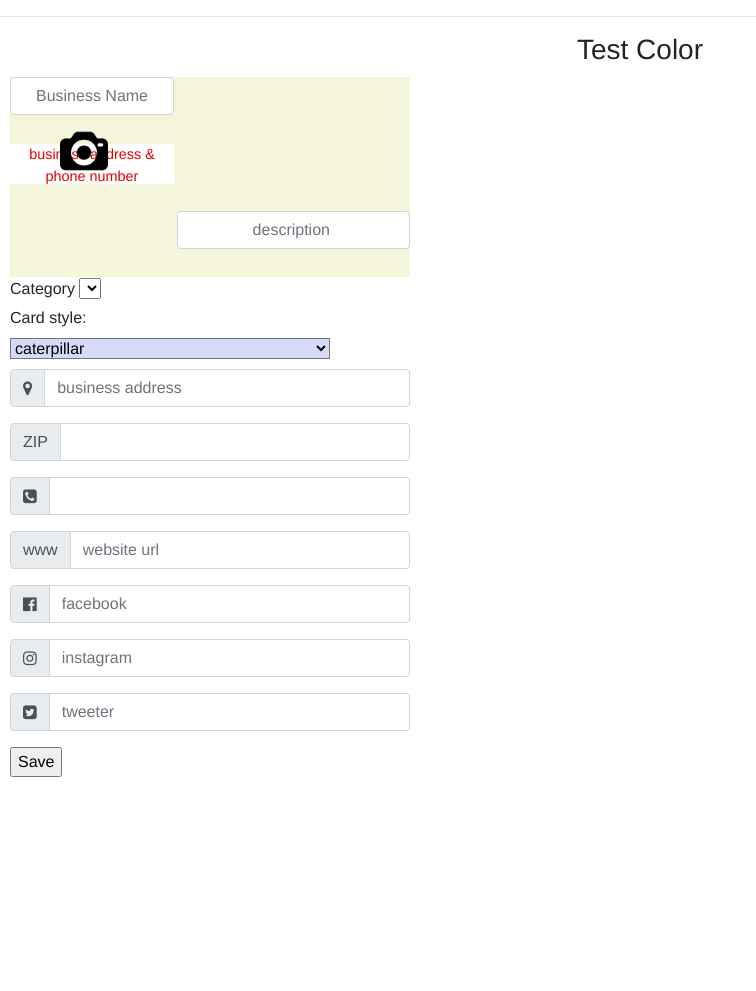
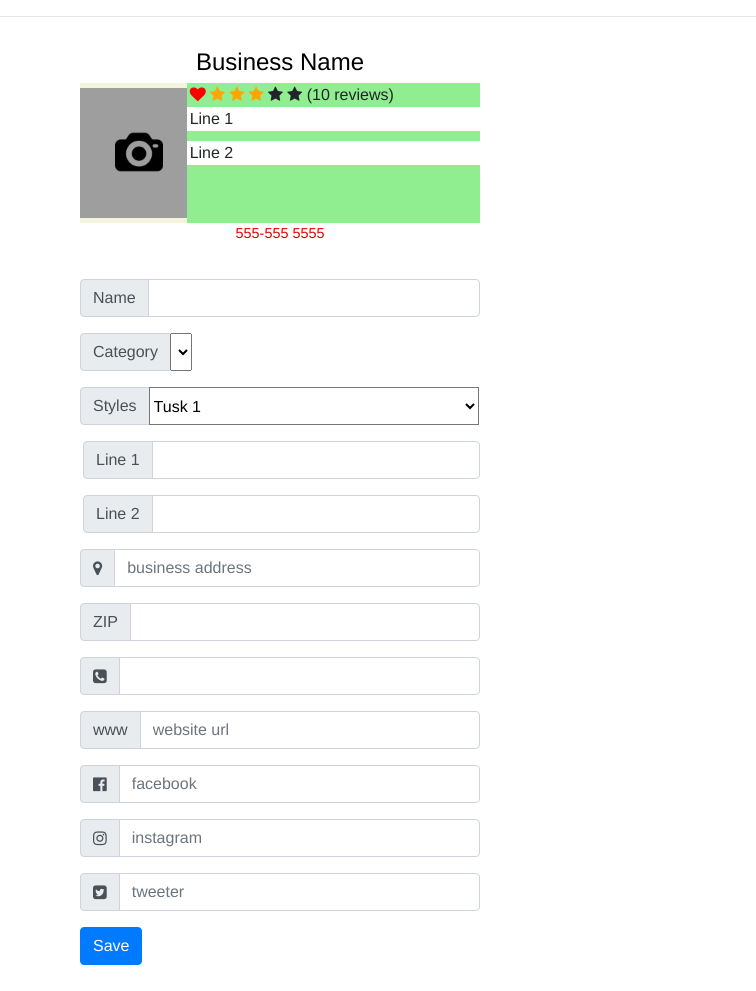
Before and after one commit to teopinillo/openforbusiness_live, a Django app: page /newbusiness in a window 1280 px wide. Shown: the part 92-1083 px from the top of the page, without its empty margins (0-756 px from the left). Before the commit the page ends 869 px from the top, so only its background shows below. Run offline with Django 3.2, Linux system fonts and the light colour scheme; the visitor is signed in with stand-in values (Sample User, id 1); data comes from the database, SQL or seed files in the repository; data that the repository does not hold is empty; some libraries are stand-ins or nearby versions; grey boxes are pictures that could not be loaded.

Commit message:
change on the color schemes

```diff
--- a/openforbusiness/openforbusiness/settings.py
+++ b/openforbusiness/openforbusiness/settings.py
@@ -34,7 +34,6 @@ AUTH_USER_MODEL = 'users.CustomUser'
 INSTALLED_APPS = [
     ##user app
     'users.apps.UsersConfig',
-    ##crispy_forms
     'crispy_forms',
     'sites.apps.SitesConfig',
     'django.contrib.admin',
--- /dev/null
+++ b/openforbusiness/openforbusiness/static/css/new_business_style.css
@@ -0,0 +1,13 @@
+
+.b_card {
+    height:auto;
+}
+
+#card_style {
+        width: 330px;
+        margin-bottom: 0;
+}
+
+#label_new_name {
+    margin-top: 5px;
+    }
--- a/openforbusiness/openforbusiness/static/css/styles.css
+++ b/openforbusiness/openforbusiness/static/css/styles.css
@@ -191,13 +191,9 @@ h1 {
     "b_name b_name"
     "img_area description"
     "b_address b_address";
-
     border-color: bisque;
     background-color: beige;
-    /*border-radius: 5px;*/
     margin-right : 10px;
-    /*border-style: solid;
-    border-width: 2px;*/
     position : relative;
 }
 
@@ -207,6 +203,7 @@ h1 {
     grid-area:b_name;
     text-align: center;
 }
+
 .business_description {
     grid-area : description;
 }
@@ -217,9 +214,7 @@ h1 {
     grid-area : b_address;
     text-align: center;
     font-size : large;
-
 }
-
 
 .custom_card {
     width:400px;
@@ -243,28 +238,22 @@ h1 {
 }
 
 .business_img {
-/*    max-height:100%;
-    max-width:100%;
-    vertical-align: middle;*/
     height: 100%;
     max-height: 120px;
     max-width : 130px;
     object-fit: contain;
-    /*border-radius: 5px;*/
 }
 
 .b_rating {
-    /*background-color: cadetblue;*/
     grid-area:b_rating;
     padding-left: 3px;
 }
 .b_line_1 {
-    /*background-color: darkcyan;*/
     grid-area:b_line_1;
     padding-left: 3px;
 }
 .b_line_2 {
-    /*background-color: chocolate;*/
+    margin-top: 10px;
     grid-area:b_line_2;
     padding-left: 3px;
 }
@@ -291,8 +280,8 @@ h1 {
     width : 48px;
     height : auto;
     position : absolute;
-    top : 50px;
-    left : 50px;
+    top : 85px;
+    left : 35px;
 }
 
 #div_address_id {
@@ -308,3 +297,39 @@ a.reviews {
     font-size: 12px;
     color: #2e2f32;
 }
+
+.model_card {
+    margin-bottom: 10px;
+    border-color: black;
+    border-width: 1px;
+    padding : 2px;
+}
+
+.photo-camera {
+    transition: box-shadow .3s;
+}
+
+.photo-camera:hover {
+    box-shadow: 0 0 11px rgba(33,33,33,.2);
+    border-radius:10px;
+    border: 1px solid #ccc;
+    background: #fff;
+    cursor: pointer;
+}
+
+.container {
+    display : flex;
+    gap : 5px;
+    flex-direction: row;
+    flex-wrap: wrap;
+}
+.scheme_card {
+    text-align: center;
+    background: lightblue;
+    width:300px;
+    margin : 5px;
+}
+
+#editlink a:link {
+    color:inherit;
+ }
--- a/openforbusiness/sites/admin.py
+++ b/openforbusiness/sites/admin.py
@@ -1,6 +1,6 @@
 from django.contrib import admin
 
-from sites.models import BusinessClasification, Business, ColorScheme, PersonFavorite
+from sites.models import BusinessClasification, Business, ColorScheme, PersonFavorite, BusinessReview
 
 class BusinessClasificationAdmin (admin.ModelAdmin):
     pass
@@ -14,7 +14,11 @@ class ColorSchemeAdmin (admin.ModelAdmin):
 class PersonFavoriteAdmin (admin.ModelAdmin):
     pass
 
+class BusinessReviewAdmin (admin.ModelAdmin):
+    pass
+
 admin.site.register ( BusinessClasification, BusinessClasificationAdmin)
 admin.site.register ( Business, BusinessAdmin )
 admin.site.register ( ColorScheme, ColorSchemeAdmin )
 admin.site.register ( PersonFavorite, PersonFavoriteAdmin )
+admin.site.register ( BusinessReview, BusinessReviewAdmin )
--- a/openforbusiness/sites/forms.py
+++ b/openforbusiness/sites/forms.py
@@ -1,7 +1,15 @@
-from django.forms import ModelForm
-from sites.models import Business
+from django.forms import ModelForm, Textarea
+from sites.models import Business,BusinessReview
 
 class BusinessForm (ModelForm):
     class Meta:
         model = Business
-        exclude = ["user"]
+        exclude = ['owner']
+
+class ReviewForm (ModelForm):
+    class Meta:
+        model = BusinessReview
+        fields = ['comment','score']
+        widgets = {
+            'comment':Textarea(attrs={'cols':80, 'rows':5}),
+        }
--- a/openforbusiness/sites/static/js/newbusiness.js
+++ b/openforbusiness/sites/static/js/newbusiness.js
@@ -4,40 +4,57 @@ document.addEventListener('DOMContentLoaded', function() {
     //b stand for business
 
     eCard = document.getElementById('bCard');
-    businessName = document.getElementById('businessName');
+    businessName = document.getElementById('label_new_name');
+    business_name_cont = document.getElementById('label_new_name_div');
+
     eCardStyle = document.getElementById('card_style');
     eCardStyle.style.backgroundColor = document.getElementById('option-201').style.backgroundColor;
+
     divAddress = document.getElementById('div_address_id');
     description1 = document.getElementById('description1');
     description2 = document.getElementById('description2');
+    des_ctnr = document.getElementById('des_ctnr');
     address_label = document.getElementById('address_label_id');
     address_label.style.color = '#e60000';
+    eCardStyle.onchange= showCardStyle;
+ }
+ )
 
-    eCardStyle.onchange = function () {
-        //v = eCardStyle.options[eCardStyle.selectedIndex].value;
-        //s = eCardStyle.options[eCardStyle.selectedIndex].text;
-        //console.log ("select change: " + s + v)
-        //eCard.style.backgroundColor = "#345623";
-        //console.log (this.options[this.selectedIndex].text);
-        middle_back = this.options[this.selectedIndex].dataset.background;
-        top_back = this.options[this.selectedIndex].dataset.topbackground;
-        top_text = this.options[this.selectedIndex].dataset.text;
-        bottom_back = this.options[this.selectedIndex].dataset.bottombackground;
-        iconsColor  = this.options[this.selectedIndex].dataset.iconscolor;
-        //console.log("");
-        //console.log ("cardBackground :" + cardBackground);
-        //console.log ("topBackground :" + topBackground);
+ let showCardStyle = function () {
+    bg_top = this.options[this.selectedIndex].dataset.bg_top;
+    txt_top = this.options[this.selectedIndex].dataset.txt_top;
+    //center
+    bg_center = this.options[this.selectedIndex].dataset.bg_center;
+    txt_center = this.options[this.selectedIndex].dataset.txt_center;
+    //bottom
+    bg_bottom = this.options[this.selectedIndex].dataset.bg_bottom;
+    txt_bottom = this.options[this.selectedIndex].dataset.txt_bottom;
 
-        eCardStyle.style.backgroundColor = middle_back;
-        businessName.style.backgroundColor = top_back;
-        businessName.style.color = bottom_back;
-        eCard.style.backgroundColor = middle_back;
-        description1.style.backgroundColor = middle_back;
-        description2.style.backgroundColor = middle_back;
-        divAddress.style.backgroundColor = bottom_back;
-        address_label.style.color = top_back;
+    iconsColor  = this.options[this.selectedIndex].dataset.iconscolor;
 
+    //card style selector
+    eCardStyle.style.backgroundColor = bg_top;
+    eCardStyle.style.color = txt_top;
 
-   }
+    //top business name
+    businessName.style.backgroundColor = bg_top;
+    businessName.style.color = txt_top;
+    business_name_cont.style.backgroundColor = bg_top;
+
+    //center
+    des_ctnr.style.backgroundColor = bg_center;
+    description1.style.backgroundColor = bg_center;
+    description1.style.color = txt_center;
+    description2.style.backgroundColor = bg_center;
+    description2.style.color = txt_center;
+
+    //bottom
+    divAddress.style.backgroundColor = bg_bottom;
+    address_label.style.color = txt_bottom;
 }
-)
+
+function changeLabelName ( element, container){
+    let txt = element.value;
+    console.log(`txt: ${txt}`);
+    document.getElementById(container).textContent = txt;
+}
--- a/openforbusiness/sites/templates/sites/newbusiness.html
+++ b/openforbusiness/sites/templates/sites/newbusiness.html
@@ -3,21 +3,24 @@
 
 {% block head %}
 <script src="{% static 'js/newbusiness.js' %}"></script>
+<link rel="stylesheet" type="text/css" href="{% static 'css/new_business_style.css' %}">
+
 {% endblock %}
 
 {% block content %}
-<div>
-    <h3 class="center">Test Color</h3>
-</div>
+<div class="container">
+<div class="row">
+
 
 <div id="django_form" class="form-group business_form">
     <form enctype="multipart/form-data" method="post" id="business_form">
         {% csrf_token %}
-        <div class="d-none">
-            {{ form.owner }}
-        </div>
-        <div class="b_card" id="bCard">
-            <input type="text" class="form-control b_name" id="businessName" name="name" required placeholder="Business Name" style="background : white; color:green">
+        <div class="b_card border-primary mb-3" id="bCard">
+
+            <!--Business Name Label-->
+            <div id="label_new_name_div" class="b_name" style="background:white; color:black">
+                <h4 id="label_new_name" style="background:white; color:black;">Business Name</h4>
+            </div>
 
             <div class="b_card_img" style="background-image: url('../media/business_images/hand_shake.jpg');
                 background-repeat:no-repeat;
@@ -34,54 +37,112 @@
                 </div>
             </div>
 
-    <div class="b_rating">
-        <span class="fa fa-heart heart"></span>
-        <!--span class="fa fa-heart-o"></!--span-->
+
+            <div id="des_ctnr" class="business_description" style="background:lightgreen;">
+                <div class="b_rating">
+                    <span id="heart" class="fa fa-heart heart"></span>
                     <span class="fa fa-star checked"></span>
                     <span class="fa fa-star checked"></span>
                     <span class="fa fa-star checked"></span>
                     <span class="fa fa-star"></span>
                     <span class="fa fa-star"></span>
-                    10
+                                (10 reviews)
                 </div>
-            <div class="b_line_1" >
-                <input type="text" class="form-control b_name" id="description1" name="description_line_1" placeholder="description " style="background : white;">
-            </div>
-            <div class="b_line_2" >
-                <input type="text" class="form-control b_name" id="description2" name="description_line_2" placeholder="description " style="background : white;">
-            </div>
+                <div class="b_line_1" style="background : white;" id="description1">
+                    Line 1
+                </div>
+                <div class="b_line_2" style="background : white;" id="description2">
+                    Line 2
+                </div>
+            </div> <!--Business description-->
+
             <div class="b_address" id="div_address_id" style="">
                 <span id="address_label_id" style="">
-                    business address & phone number
+                    555-555 5555
                 </span>
-            </div>
+            </div> <!--end of phone-->
+
         </div>  <!--end of card-->
 
-        <div>
-            {{form.category.label}}
-            {{form.category}}
-        </div>
         <div id="data_input">
-            <!--Style Input-->
-            <div id="style_input" style="margin-top:5px;">
-                <label for="card_style">Card style:</label>
+
+            <!--name-->
+            <div class="input-group mb-3">
+                <div class="input-group-prepend">
+                    <span class="input-group-text" id="basic-addon1">
+                        Name
+                    </span>
+                </div>
+                <input type="text" name="name" id="id_name"
+                    class="form-control"
+                    aria-label="name"
+                    aria-describedby="basic-addon1"
+                    maxlength="250" required=""
+                    onKeyUp="changeLabelName(this,'label_new_name');" >
+            </div>
+
+            <!--Category-->
+            <div class="input-group mb-3">
+                <div class="input-group-prepend">
+                    <label class="input-group-text" for="inputGroupSelect01">Category</label>
+                </div>
+                {{form.category}}
+            </div>
+
+            <!--Card Style-->
+            <div class="input-group mb-3">
+                <div class="input-group-prepend">
+                    <label class="input-group-text" for="card_style">Styles</label>
+                </div>
                 <select name="card_style" required id="card_style" data-background="#343434" style="background: #343434;">
-                    <option value="201" selected>caterpillar</option>
                     {% for color in colors %}
+                    <option id="option-{{color.pk}}" value={{ color.pk }}
+                            style="background:{{color.bg_top}};color:{{ color.txt_top}};"
 
-                    <option id="option-{{color.pk}}" value={{ color.pk }}
-                            style="background:{{color.bck_bottom}};color:{{ color.top_text_secundary}};"
-                            data-background={{color.bck_bottom}}
-                            data-topbackground={{color.back_top}}
-                            data-text={{color.primary_text}}
-                            data-bottombackground={{color.top_text_secundary }}
+                            data-bg_top={{color.bg_top}}
+                            data-txt_top={{color.txt_top}}
+
+                            data-bg_center={{color.bg_center}}
+                            data-txt_center={{color.txt_center}}
+
+                            data-bg_bottom={{color.bg_bottom }}
+                            data-txt_bottom={{color.txt_bottom }}
+
                             data-iconscolor={{color.icons}}>
-
                         {{color.name}}
                     </option>
                     {% endfor %}
+                </select>
+            </div>
 
-                </select>
+            <!--line 1-->
+            <div class="input-group mb-3 b_line_1">
+                <div class="input-group-prepend">
+                    <span class="input-group-text" id="basic-addon1">
+                        Line 1
+                    </span>
+                </div>
+                <input type="text" name="description1" id="description_line_1"
+                    class="form-control"
+                    aria-label="description1"
+                    aria-describedby="basic-addon1"
+                    maxlength="50"
+                    onKeyUp="changeLabelName (this,'description1');" >
+            </div>
+
+            <!--line 1-->
+            <div class="input-group mb-3 b_line_2">
+                <div class="input-group-prepend">
+                    <span class="input-group-text" id="basic-addon1">
+                        Line 2
+                    </span>
+                </div>
+                <input type="text" name="description2" id="description_line_2"
+                    class="form-control"
+                    aria-label="description2"
+                    aria-describedby="basic-addon1"
+                    maxlength="50"
+                    onKeyUp="changeLabelName (this,'description2');" >
             </div>
 
             <!--address input-->
@@ -142,11 +203,12 @@
                 </div>
                 <input type="text" name="tweeter" id="tweeter_id" class="form-control" placeholder="tweeter" aria-label="Tweeter" aria-describedby="basic-addon4">
             </div>
-            <input type='submit' value='Save'>
-        </div> <!--data input-->
+            <input class="btn btn-primary" type='submit' value='Save'>
+        </div><!--data input-->
     </form>
 
 </div>
-
+</div> <!--row-->
+</div> <!--container-->
 <!--List of Business-->
 {% endblock %}
--- a/openforbusiness/sites/urls.py
+++ b/openforbusiness/sites/urls.py
@@ -2,19 +2,21 @@ from django.urls import path
 #from .views import SignUpView, show_avatars, change_avatar, set_avatars
 #from django.contrib.auth import views as auth_views
 
-from .views import plan_a, listed, index, newbusiness, testcolor, audit, setfavorite, myfavorites, reviews
+from .views import listed, index, newbusiness, audit, setfavorite, myfavorites, reviews, new_review, test, colorscheme
 
 #sites urls
 
 urlpatterns = [
-    path('plan_a', plan_a, name = 'plan_a'),
     path('my_business', listed, name = 'listed'),
     path('newbusiness', newbusiness, name = 'newbusiness'),
     path('', index, name = 'index'),
     path('index', index, name = 'index'),
-    path('testcolor',testcolor, name = 'testcolor'),
     path('audit', audit, name='audit' ),
     path('setfavorite/<str:state>/<int:business_id>', setfavorite, name='setfavorite'),
     path('myfavorites', myfavorites, name='myfavorites' ),
+    path('new_review/<int:business_id>', new_review, name='new_review' ),
     path('review/<int:business_id>', reviews, name='reviews' ),
+    path('test/<int:business_id>', test, name='test' ),
+    path('colorscheme', colorscheme, name='colorscheme'),
+
 ]
--- a/openforbusiness/sites/views.py
+++ b/openforbusiness/sites/views.py
@@ -1,8 +1,8 @@
 # ------ SITES APP -----------
 from django.shortcuts import get_object_or_404, redirect, render
 #from django.contrib.auth.decorators import login_required
-from . models import Business, ColorScheme, PersonFavorite
-from . forms import BusinessForm
+from . models import Business, ColorScheme, PersonFavorite, BusinessReview
+from . forms import BusinessForm, ReviewForm
 from django.core.paginator import Paginator
 from django.urls import reverse
 from users.models import CustomUser
@@ -11,14 +11,10 @@ from django.shortcuts import redirect, get_object_or_404
 from django.views.decorators.http import require_http_methods
 from django.http import JsonResponse
 
-# Create your views here.
-def plan_a (request):
-    return render (request,"plan_a.html")
-
 #@login_required
 def listed (request):
     all_my_business = Business.objects.filter (owner = request.user)
-    context = {"business" : all_my_business }
+    context = {"business" : all_my_business, "editable" : True }
     return render (request, 'sites/index.html', context)
 
 def index (request):
@@ -28,8 +24,7 @@ def index (request):
     if request.user.is_authenticated:
 
         favorites = PersonFavorite.objects.filter ( person = request.user)
-        print ("---> favorites 2 <--- ")
-        print (favorites)
+
         for f in favorites.iterator():
             print (f.favorite.name)
             f.favorite.favorite = True
@@ -40,7 +35,7 @@ def index (request):
     paginator = Paginator(all_business, 12)
     page_number = request.GET.get('page')
     business = paginator.get_page(page_number)
-    context = {"business" : all_business }
+    context = {"business" : all_business, "editable": False }
     return render (request, 'sites/index.html', context )
 
 def myfavorites (request):
@@ -51,34 +46,18 @@ def myfavorites (request):
 def newbusiness (request):
     if request.user.is_authenticated:
         if request.method == 'POST':
-            form = BusinessForm (request.POST, request.FILES)
+            business = Business(owner=request.user)
+            form = BusinessForm (request.POST, request.FILES, instance=business)
             if form.is_valid():
                     form.save()
                     return redirect("index")
-            else:
-                print ("form is not valid!")
-                return render (request, 'sites/error.html',{'form':form} )
         else:
-            color_schemes = ColorScheme.objects.all()
-            print ("new business user id: ")
-            print( request.user.id )
-            form = BusinessForm(initial={'owner' : request.user.id })
-            context = {"colors" : color_schemes, 'form': form, }
-            #return render (request, 'sites/simple_input.html', context);
-            return render (request, 'sites/newbusiness.html', context);
+            form = BusinessForm()
+        color_schemes = ColorScheme.objects.all()
+        context = {"colors" : color_schemes, 'form': form }
+        return render (request, 'sites/newbusiness.html', context);
     else:
-        return redirect (request, "")
-
-def testcolor (request):
-    if request.method=="GET":
-        print ("get method")
-        color_schemes = ColorScheme.objects.all()
-        context = {"colors" : color_schemes}
-        return render (request, "sites/testcolor.html", context )
-    elif request.method=='POST':
-        print ("post method")
-        print (request.POST)
-        return redirect ( reverse ('index'))
+        return redirect ("")
 
 def audit (request):
     all_users = CustomUser.objects.all();
@@ -110,8 +89,45 @@ def setfavorite (request, state, business_id):
        result = {'sucess': 'NOT OK'}
        return JsonResponse(result, status=500)
 
-
+from django.db.models import Avg
 def reviews (request, business_id):
     business = Business.objects.get(pk=business_id)
-    context = {"business": business}
+    reviews = business.b_reviews.all()
+    #calculate de medi of reviews score
+    avg = reviews.aggregate(Avg('score')).get('score__avg')
+    context = {"business": business,"reviews":reviews, "average" : avg }
     return render (request, "sites/reviews.html", context)
+
+def new_review (request, business_id):
+    pass
+
+def test (request, business_id):
+    if request.user.is_authenticated:
+        business = Business.objects.get(pk=business_id)
+        if request.method == 'POST':
+            review_form = BusinessReview (person=request.user, review_for=business)
+            form = ReviewForm (request.POST, instance=review_form)
+            if form.is_valid():
+                form.save()
+                return redirect (reviews, business_id = business_id )
+        else:
+            # get method, prepare the form
+            form = ReviewForm ()
+            context = {
+            'business':business,
+            'form':form
+            }
+        return render (request, "sites/new_review.html", context)
+    return redirect('')
+
+
+def colorscheme (request):
+    schemes = ColorScheme.objects.all()
+    return render(request,'sites/schemes.html', {'schemes':schemes})
+
+#11/20/2021
+def update (request, biz_id):
+    if request.method=='POST':
+        biz = Business.objects.get (pk = biz_id )
+        context = {"business":biz}
+    return render (request, 'sites/newbusiness.html', context);
```
Also changed, not shown: openforbusiness/sites/models.py (+51 -14 lines), openforbusiness/sites/static/js/newreview.js (added, +12 -0 lines), openforbusiness/sites/templates/sites/index.html (+20 -13 lines), openforbusiness/sites/templates/sites/new_review.html (added, +29 -0 lines), openforbusiness/sites/templates/sites/reviews.html (+11 -7 lines), openforbusiness/sites/templates/sites/schemes.html (added, +25 -0 lines), README.md, openforbusiness/sites/static/js/main.js (line endings or trailing spaces).
